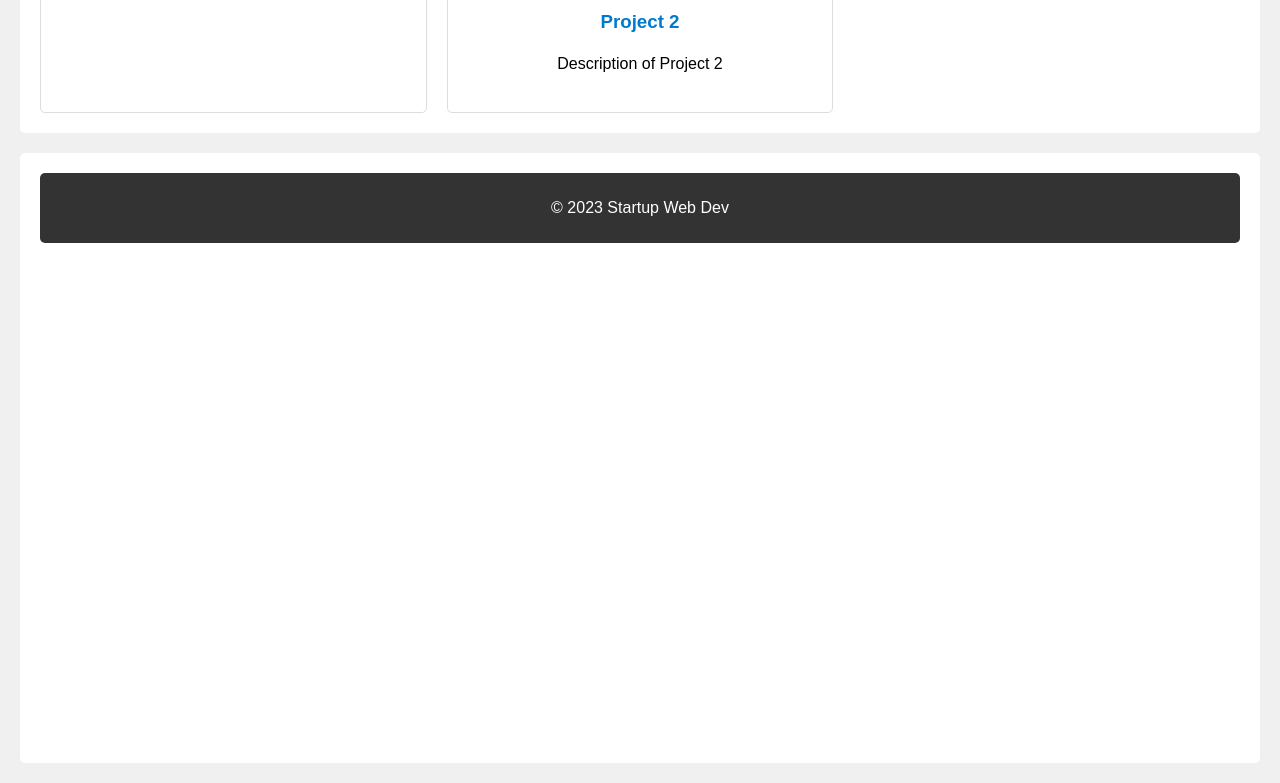
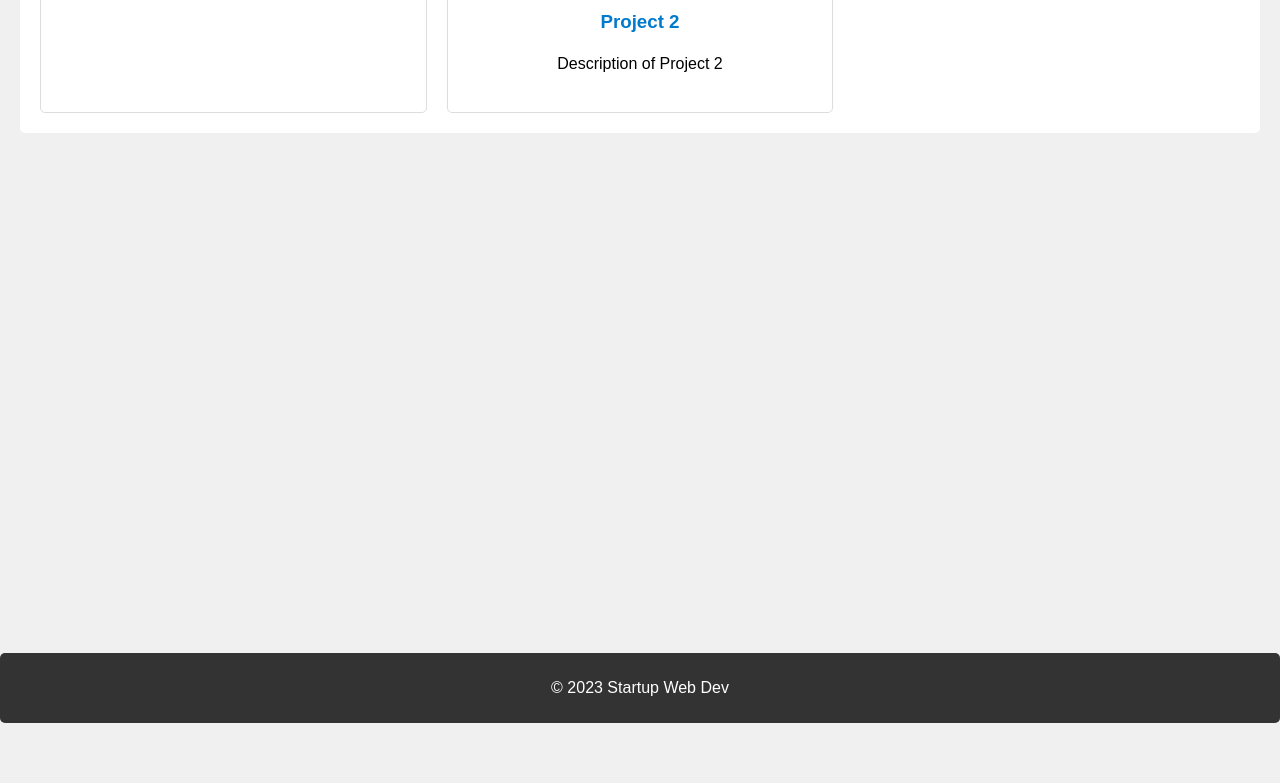
Before and after one commit to mehdi-elgbouri/my-startup, a plain HTML site: page index.html in a window 1280 px wide. Shown: the part 957-1740 px from the top of the page. After the commit the page ends 1680 px from the top, so only its background shows below. Drawn offline with Linux system fonts and the light colour scheme; a script that the page names is missing.

Commit message:
Update index.html

```diff
--- a/index.html
+++ b/index.html
@@ -48,13 +48,12 @@
     <!-- Add more cards as needed -->
 </section>
 
+<div data-tf-widget="RH4j2Ud6" data-tf-opacity="100" data-tf-iframe-props="title=Contact Form for Le Wagon" data-tf-transitive-search-params data-tf-medium="snippet" style="width:100%;height:500px;"></div><script src="//embed.typeform.com/next/embed.js"></script>
 
-    <section id="contact">
     <footer>
         <p>&copy; 2023 Startup Web Dev</p>
     </footer>
 
 
-	<div data-tf-widget="RH4j2Ud6" data-tf-opacity="100" data-tf-iframe-props="title=Contact Form for Le Wagon" data-tf-transitive-search-params data-tf-medium="snippet" style="width:100%;height:500px;"></div><script src="//embed.typeform.com/next/embed.js"></script>
-</body>
+	</body>
 </html>
```
